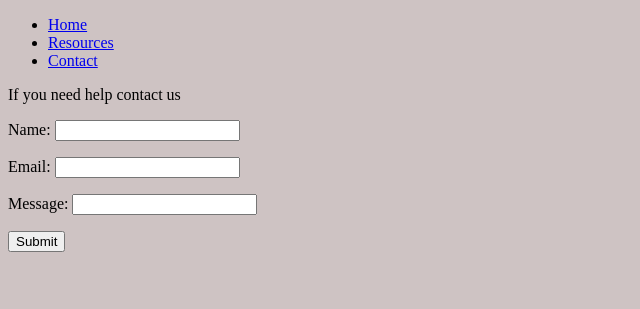
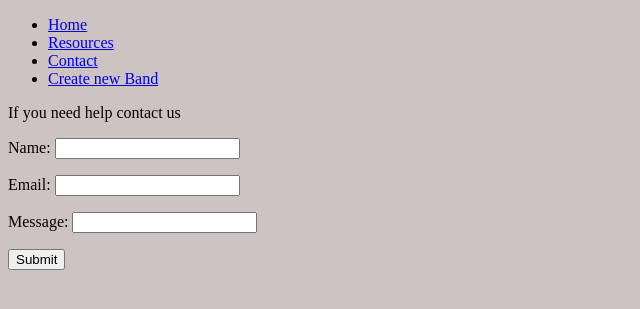
Before and after one commit to Schleidens/merchex, a Django app: page /contact/ in a window 1280 px wide. Shown: the top 309 px of the page, without its empty margins (0-640 px from the left). Run offline with Django 4.2, Linux system fonts and the light colour scheme.

Commit message:
add link to the create band page

```diff
--- a/merchex/listings/templates/base.html
+++ b/merchex/listings/templates/base.html
@@ -20,6 +20,9 @@
             <li>
                 <a href="{% url 'contact' %}">Contact</a>
             </li>
+            <li>
+                <a href="{% url 'create_band' %}">Create new Band</a>
+            </li>
         </ul>
     </div>
     {% block content%}
```
